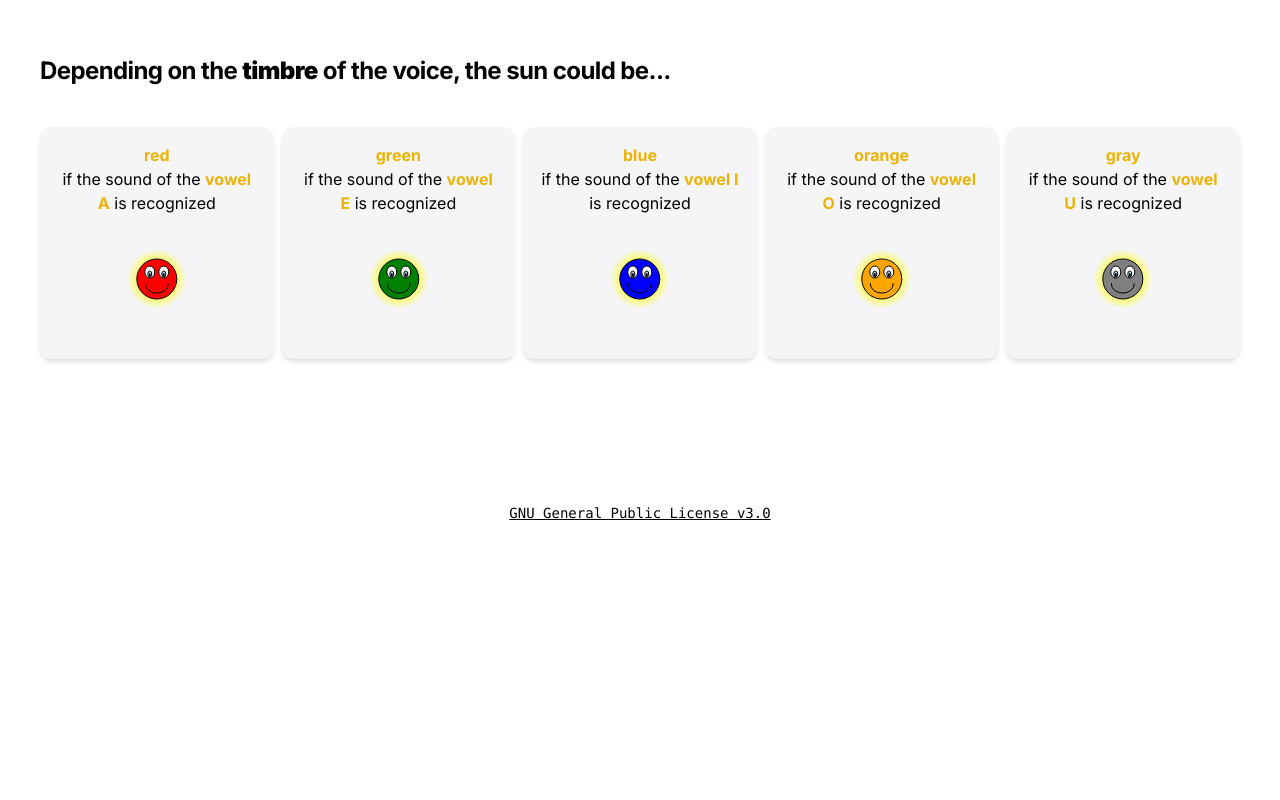
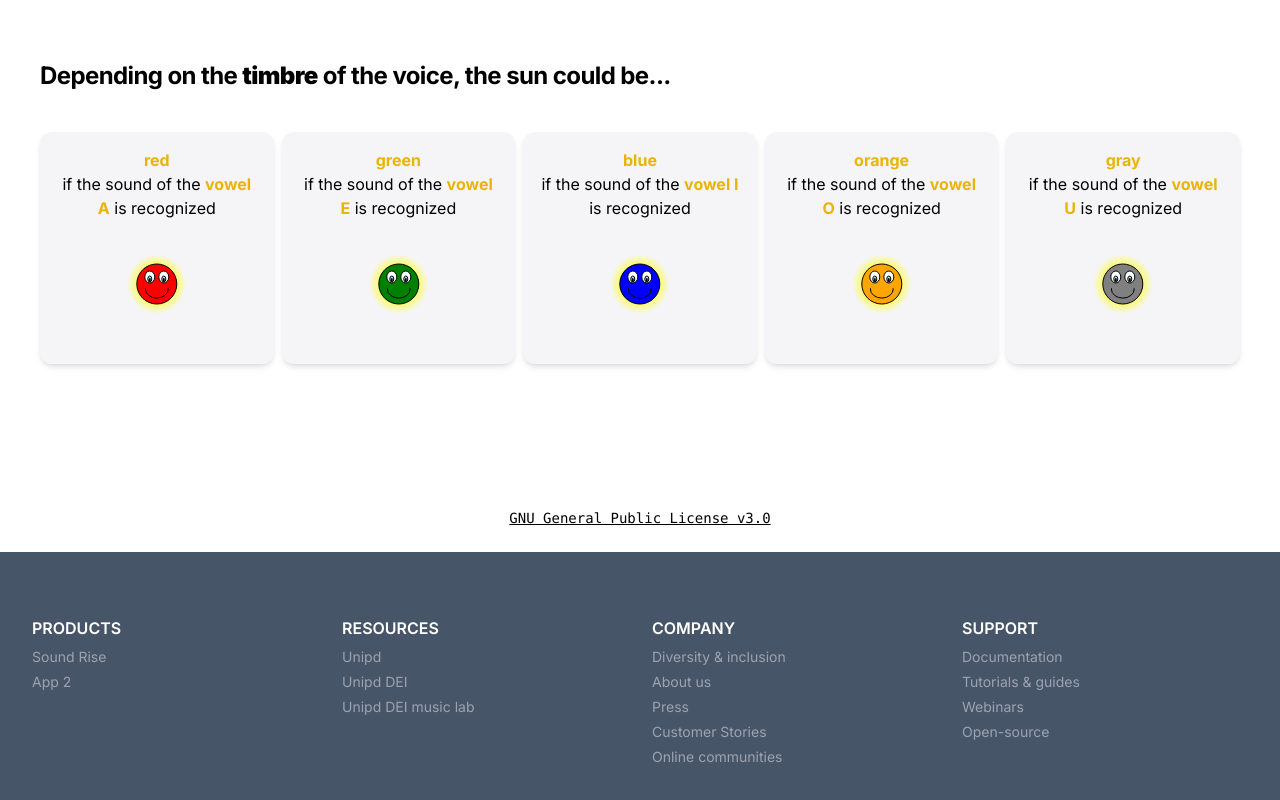
Before and after one commit to schwa1997/thesis-soundRise, a Next.js app: page /soundRise/about in a window 1280 px wide. Shown: the part 1960-2760 px from the top of the page. Before the commit the page ends 2507 px from the top, so only its background shows below. Built offline with nearby package versions, Linux system fonts and the light colour scheme.

Commit message:
add new function

```diff
--- a/src/app/layout.tsx
+++ b/src/app/layout.tsx
@@ -1,8 +1,9 @@
 import type { Metadata } from "next";
 import { Inter } from "next/font/google";
 import "./globals.css";
-import Header from "@/components/layout/Header";
+import Header from "@/components/layout/Header/Header";
 import { ThemeProvider } from "@/components/provider/theme-provider";
+import Footer from "@/components/layout/Footer/Footer";
 
 const inter = Inter({ subsets: ["latin"] });
 
@@ -26,6 +27,7 @@ export default function RootLayout({
           disableTransitionOnChange
         >
           <Header /> {children}
+          <Footer />
         </ThemeProvider>
       </body>
     </html>
--- a/src/app/soundRise2/page.tsx
+++ b/src/app/soundRise2/page.tsx
@@ -1,4 +1,4 @@
-import NavigationMenuDemo from "@/components/layout/navimenu";
+import NavigationMenuDemo from "@/components/layout/Header/navimenu";
 import React from "react";
 
 export default function page() {
--- a/src/components/component/descriptionCard.tsx
+++ b/src/components/component/descriptionCard.tsx
@@ -19,7 +19,7 @@ export const DescriptionCard: FC<DescriptionCardProps> = ({
   icoColor,
 }) => {
   return (
-    <div className="bg-gray-200 bg-opacity-40 dark:bg-gray-800 p-4 rounded-xl shadow-md">
+    <div className="bg-gray-200 bg-opacity-40 dark:bg-themedDark3 hover:bg-themedOrange/30 dark:hover:bg-themedOrange/30 p-4 rounded-xl shadow-md">
       <div className="p-6">
         <h2 className="text-2xl font-bold mb-2">
           {textBefore}{" "}
--- a/src/components/component/descriptionCard2.tsx
+++ b/src/components/component/descriptionCard2.tsx
@@ -21,7 +21,7 @@ export const DescriptionCard2: FC<DescriptionCardProps> = ({
   icoColor,
 }) => {
   return (
-    <div className="bg-gray-200 bg-opacity-40 dark:bg-gray-800 p-4 rounded-xl shadow-md">
+    <div className="bg-gray-200 bg-opacity-40 hover:bg-themedOrange/30 dark:hover:bg-themedOrange/30 dark:bg-themedDark3  p-4 rounded-xl shadow-md">
       <div className="card-body">
         <h2 className="card-title">
           <b className="text-yellow-500">{title}</b>
--- a/src/components/layout/Footer.tsx
+++ /dev/null
@@ -1,9 +0,0 @@
-import React from 'react'
-
-function Footer() {
-  return (
-    <div>Footer</div>
-  )
-}
-
-export default Footer
--- /dev/null
+++ b/src/components/layout/Footer/Footer.tsx
@@ -0,0 +1,21 @@
+import { GitHub, Instagram } from "@mui/icons-material";
+import React from "react";
+import ItemsContainer from "./itemContainter";
+
+function Footer() {
+  return (
+    <footer className="dark:bg-themedDark2 bg-slate-600 text-white">
+      <ItemsContainer />
+      <div className="grid grid-cols-1 sm:grid-cols-2 lg:grid-cols-3 gap-10  text-center pt-2 text-gray-400 text-sm pb-8">
+        <span>© 2024 Appy. All rights reserved. </span>
+        <span>Terms · Privacy Policy</span>
+        <div className="flex gap-2">
+          <GitHub />
+          <Instagram />
+        </div>
+      </div>
+    </footer>
+  );
+}
+
+export default Footer;
--- /dev/null
+++ b/src/components/layout/Footer/data.tsx
@@ -0,0 +1,30 @@
+export const PRODUCTS = [
+    { name: "Sound Rise", link: "#" },
+    { name: "App 2", link: "#" },
+  ];
+  export const RESOURCES = [
+    { name: "Unipd", link: "#" },
+    { name: "Unipd DEI", link: "#" },
+    { name: "Unipd DEI music lab", link: "#" },
+  ];
+  export const COMPANY = [
+    { name: "Diversity & inclusion", link: "#" },
+    { name: "About us", link: "#" },
+    { name: "Press", link: "#" },
+    { name: "Customer Stories", link: "#" },
+    { name: "Online communities", link: "#" },
+  ];
+  export const SUPPORT = [
+    { name: "Documentation", link: "#" },
+    { name: "Tutorials & guides", link: "#" },
+    { name: "Webinars", link: "#" },
+    { name: "Open-source", link: "#" },
+  ];
+
+  export const Icons = [
+    { name: "logo-facebook", link: "#" },
+    { name: "logo-twitter", link: "#" },
+    { name: "logo-github", link: "#" },
+    { name: "logo-linkedin", link: "#" },
+    { name: "logo-instagram", link: "#" },
+  ];
--- /dev/null
+++ b/src/components/layout/Footer/item.tsx
@@ -0,0 +1,26 @@
+import React, { FC } from "react";
+type link = { name: string; link: string };
+interface boxContainerProps {
+  Links: link[];
+  title: string;
+}
+export const Item: FC<boxContainerProps> = ({ Links, title }) => {
+  return (
+    <ul>
+      <h1 className="mb-1 font-semibold">{title}</h1>
+      {Links.map((link) => (
+        <li key={link.name}>
+          <a
+            className="text-gray-400 hover:text-themedOrange duration-300
+          text-sm cursor-pointer leading-6"
+            href={link.link}
+          >
+            {link.name}
+          </a>
+        </li>
+      ))}
+    </ul>
+  );
+};
+
+export default Item;
--- /dev/null
+++ b/src/components/layout/Footer/itemContainter.tsx
@@ -0,0 +1,15 @@
+import { PRODUCTS, RESOURCES, COMPANY, SUPPORT } from "@/components/layout/Footer/data";
+import Item from "./item";
+
+const ItemsContainer = () => {
+  return (
+    <div className="grid grid-cols-1 sm:grid-cols-3 lg:grid-cols-4 gap-6 sm:px-8 px-5 py-16">
+      <Item Links={PRODUCTS} title="PRODUCTS" />
+      <Item Links={RESOURCES} title="RESOURCES" />
+      <Item Links={COMPANY} title="COMPANY" />
+      <Item Links={SUPPORT} title="SUPPORT" />
+    </div>
+  );
+};
+
+export default ItemsContainer;
--- a/src/components/layout/Header.tsx
+++ b/src/components/layout/Header/Header.tsx
@@ -37,7 +37,7 @@ const Header = () => {
 
   return (
     <nav
-      className="sticky z-40 top-0 md:py-2 py-2 md:px-6 px-2 bg-white dark:bg-themedDark2
+      className="sticky z-40 top-0 place-content-center md:px-6 px-2 sm:h-20 h-14 bg-white dark:bg-themedDark2
      dark:bg-opacity-100 bg-opacity-50 backdrop-filter backdrop-blur-lg transition-all
      duration-300 dark:text-slate-300 leading-none text-2xl text-black w-full "
     >
@@ -110,7 +110,7 @@ const Header = () => {
           </div>
 
           {menuOpen && (
-            <div className="sm:hidden rounded-lg text-sm z-50 absolute right-0 top-10 bg-opacity-35 bg-white dark:bg-slate-800 backdrop-filter backdrop-blur-lg transition-all p-4">
+            <div className="sm:hidden rounded-lg text-sm z-50 absolute right-0 sm:top-20 top-14 bg-opacity-35 bg-white dark:bg-slate-800 backdrop-filter backdrop-blur-lg transition-all p-4">
               <Accordion type="single" collapsible className="w-full">
                 <AccordionItem value="item-1">
                   <AccordionTrigger>Sound Rise</AccordionTrigger>
```
Also changed, not shown: src/components/layout/Header/navimenu.tsx (renamed from src/components/layout/navimenu.tsx), src/components/layout/Hero.tsx (deleted).
